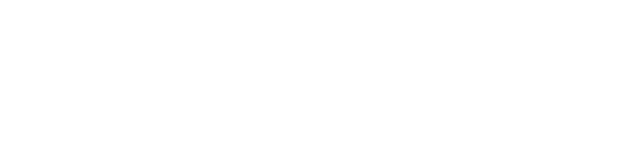
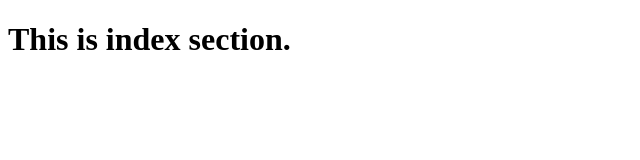
Before and after one commit to Vicky-legend/git-session-01, a plain HTML site: page index.html in a window 1280 px wide. Shown: the whole page, without its empty margins (0-640 px from the left). Drawn offline with Linux system fonts and the light colour scheme.

Commit message:
Added index section

```diff
--- a/index.html
+++ b/index.html
@@ -7,6 +7,6 @@
     <title>GIT Session</title>
 </head>
 <body>
-
+    <h1>This is index section.</h1>
 </body>
 </html>
```
